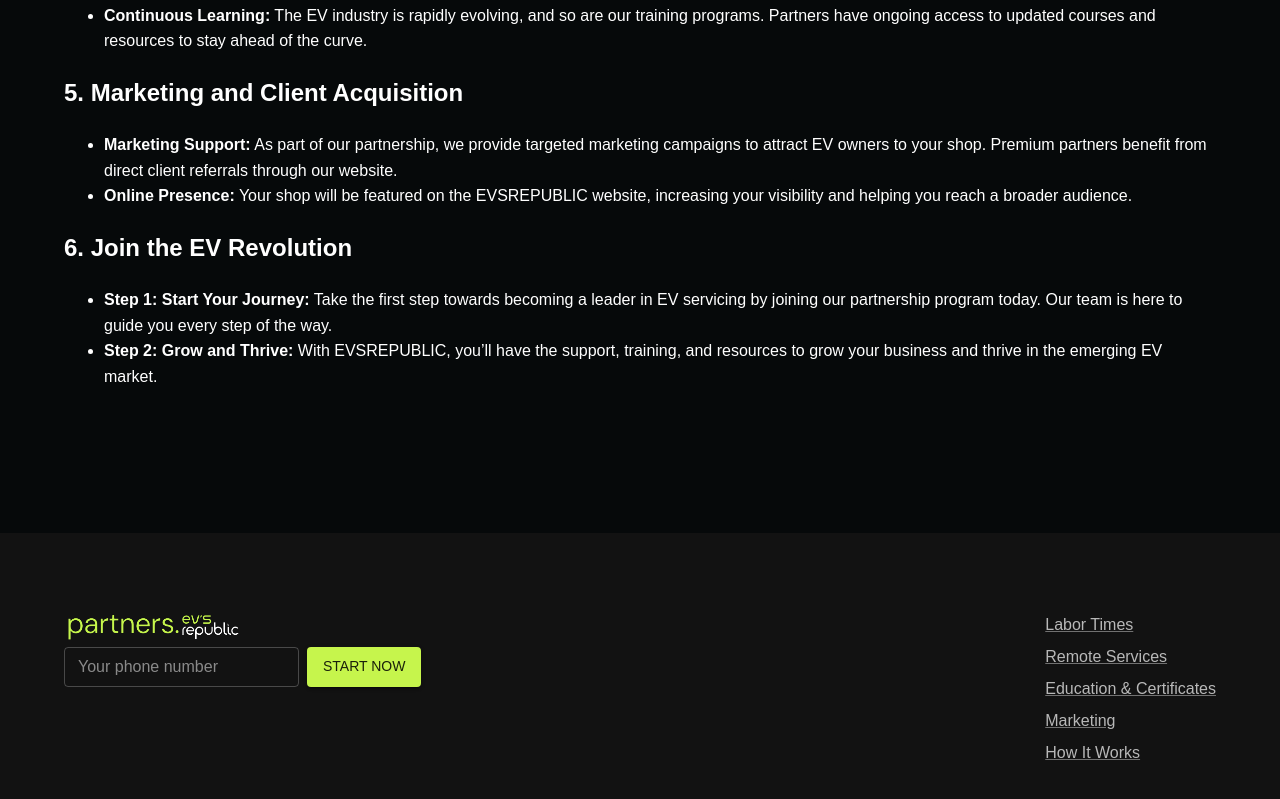
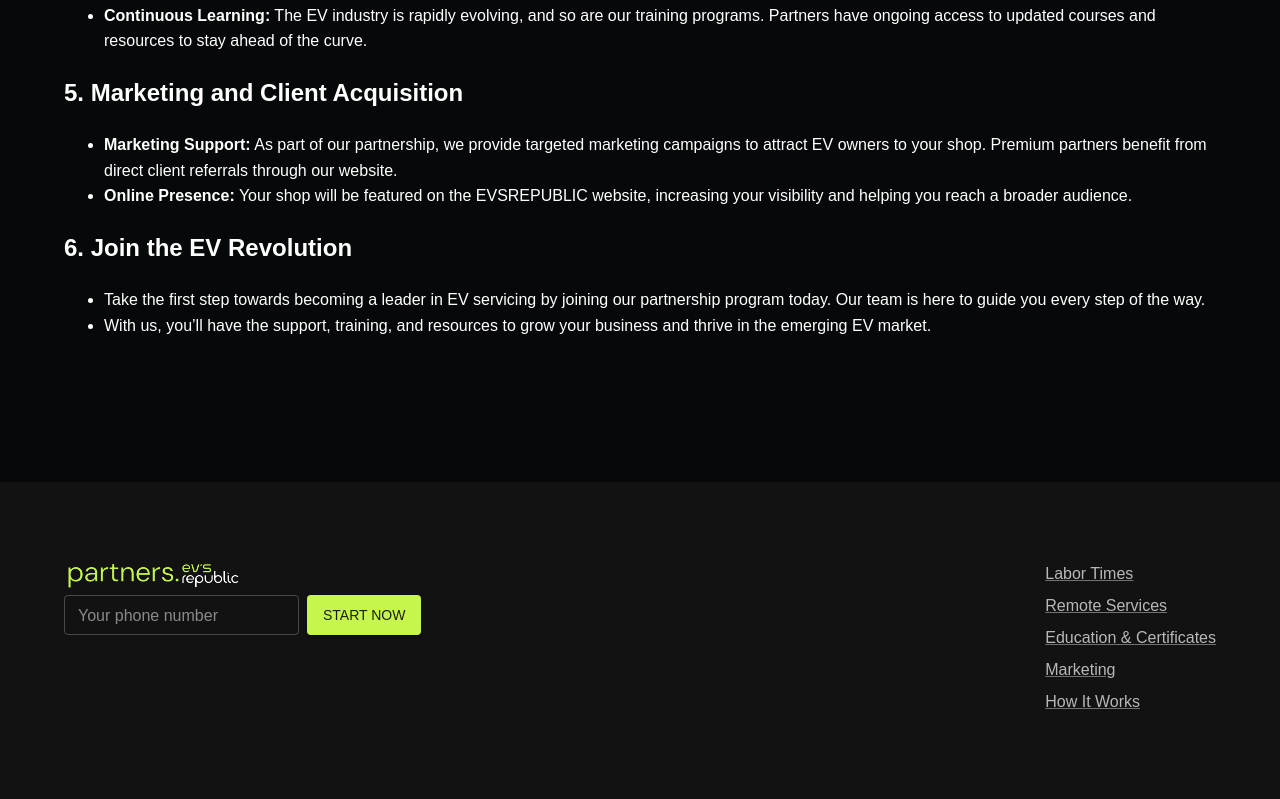
Before and after one commit to ArturLobur/evsrepublic-partnership, a React (Vite) app: page / in a window 1280 px wide. Shown: the part 7203-8002 px from the top of the page. Built offline with nearby package versions, Linux system fonts and the light colour scheme.

Commit message:
add HowItWorks change HowItWorks

```diff
--- a/src/components/HowItWorks.tsx
+++ b/src/components/HowItWorks.tsx
@@ -103,10 +103,10 @@ export default function HowItWorks () {
                     <h2>6. Join the EV Revolution</h2>
                     <ul>
                         <li>
-                            <strong>Step 1: Start Your Journey:</strong> Take the first step towards becoming a leader in EV servicing by joining our partnership program today. Our team is here to guide you every step of the way.
+                            <strong></strong> Take the first step towards becoming a leader in EV servicing by joining our partnership program today. Our team is here to guide you every step of the way.
                         </li>
                         <li>
-                            <strong>Step 2: Grow and Thrive:</strong> With EVSREPUBLIC, you’ll have the support, training, and resources to grow your business and thrive in the emerging EV market.
+                            <strong></strong> With us, you’ll have the support, training, and resources to grow your business and thrive in the emerging EV market.
                         </li>
                     </ul>
                 </Typography>
```
